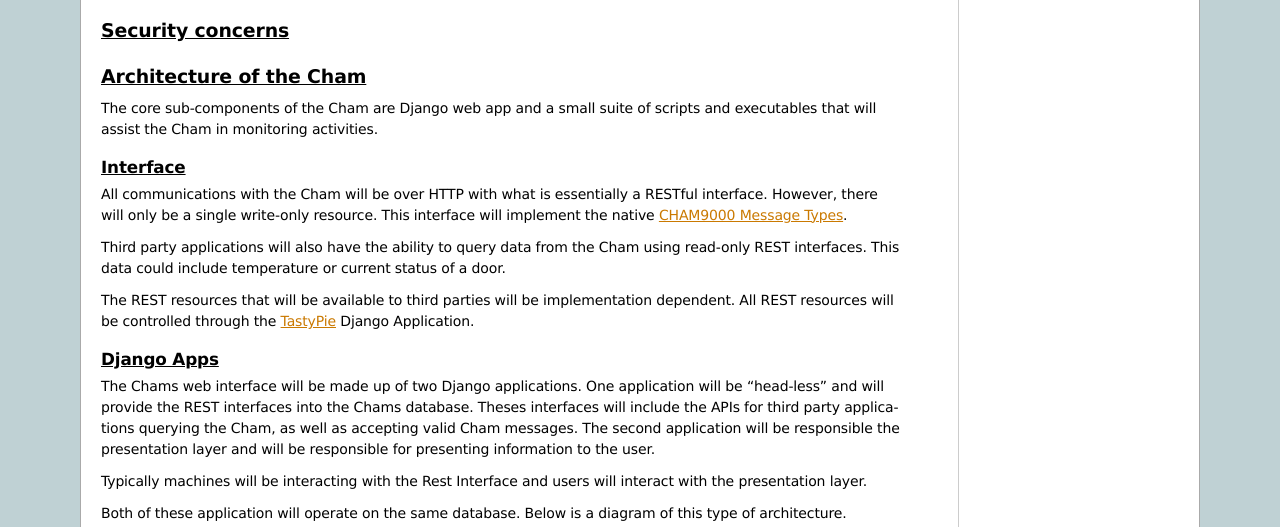
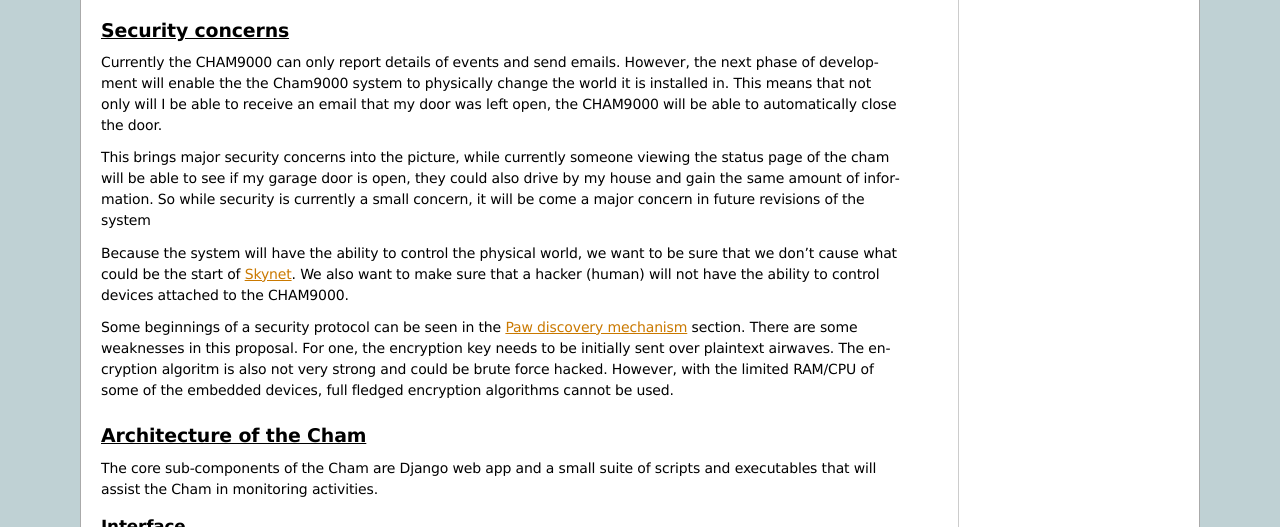
Before and after one commit to fiveohhh/cham9000, a Sphinx documentation site: the page built from docs/source/architecture.rst, in a window 1280 px wide and 900 px high, scrolled down 2032 px, cut to the strip 206-733 px from the top of the window. Built offline with Sphinx 7.4.7, drawn with Linux system fonts in a browser that asks for light colours.

Commit message:
Adding security concerns section

```diff
--- a/docs/source/architecture.rst
+++ b/docs/source/architecture.rst
@@ -134,6 +134,30 @@ to the Cham.
 
 Security concerns
 -----------------
+Currently the CHAM9000 can only report details of events and send emails.
+However, the next phase of development will enable the the Cham9000 system to
+physically change the world it is installed in.  This means that not only will
+I be able to receive an email that my door was left open, the CHAM9000 will be
+able to automatically close the door.
+
+This brings major security concerns into the picture, while currently someone
+viewing the status page of the cham will be able to see if my garage door is
+open, they could also drive by my house and gain the same amount of information.
+So while security is currently a small concern, it will be come a major concern
+in future revisions of the system
+
+Because the system will have the ability to control the physical world, we want
+to be sure that we don't cause what could be the start of `Skynet
+<http://en.wikipedia.org/wiki/Skynet_(Terminator)>`_.  We also want to make sure
+that a hacker (human) will not have the ability to control devices attached
+to the CHAM9000.
+
+Some beginnings of a security protocol can be seen in the
+`Paw discovery mechanism`_ section.  There are some weaknesses in this proposal.
+For one, the encryption key needs to be initially sent over plaintext airwaves.
+The encryption algoritm is also not very strong and could be brute force hacked.
+However, with the limited RAM/CPU of some of the embedded devices, full fledged
+encryption algorithms cannot be used.
 
 Architecture of the Cham
 ------------------------
```
